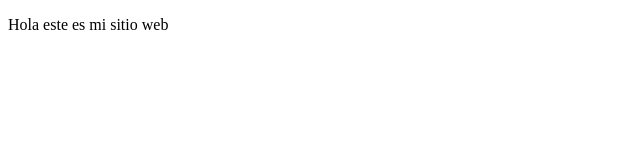
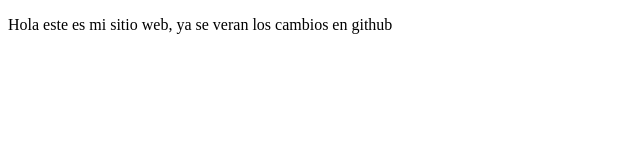
Before and after one commit to YimVal/proyectoPruebaCurso, a plain HTML site: page index.html in a window 1280 px wide. Shown: the whole page, without its empty margins (0-640 px from the left). Drawn offline with Linux system fonts and the light colour scheme.

Commit message:
cambios agregamos texto

```diff
--- a/index.html
+++ b/index.html
@@ -8,7 +8,7 @@
 </head>
 <body>
    <p>
-       Hola este es mi sitio web
+       Hola este es mi sitio web, ya se veran los cambios en github
    </p>
 </body>
 </html>
```
